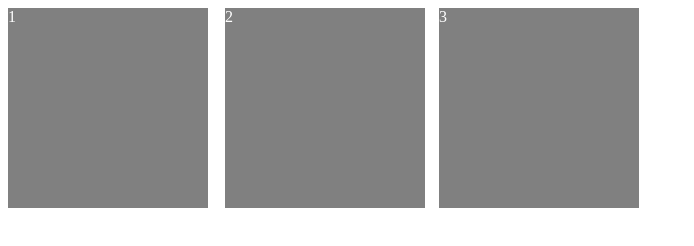
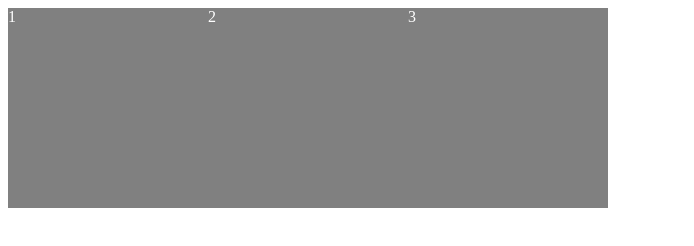
Before and after one commit to yesky85/scss-masterclass, a plain HTML site: page index.html in a window 1280 px wide. Shown: the whole page, without its empty margins (0-694 px from the left). Drawn offline with Linux system fonts and the light colour scheme.

Commit message:
#1.2 First Rule of Flexbox

```diff
--- a/index.html
+++ b/index.html
@@ -7,8 +7,10 @@
     <title>(S)CSS MasterClass</title>
   </head>
   <body>
-    <div class="box">1</div>
-    <div class="box">2</div>
-    <div class="box">3</div>
+    <div class="wrapper">
+      <div class="box">1</div>
+      <div class="box">2</div>
+      <div class="box">3</div>
+    </div>
   </body>
 </html>
--- a/styles.css
+++ b/styles.css
@@ -1,15 +1,10 @@
+.wrapper {
+  display: flex;
+}
+
 .box {
   background-color: gray;
   width: 200px;
   height: 200px;
-  display: inline-block;
   color: white;
 }
-
-.box:nth-child(2) {
-  margin-left: 13px;
-}
-
-.box:nth-child(3) {
-  margin-left: 10px;
-}
```
